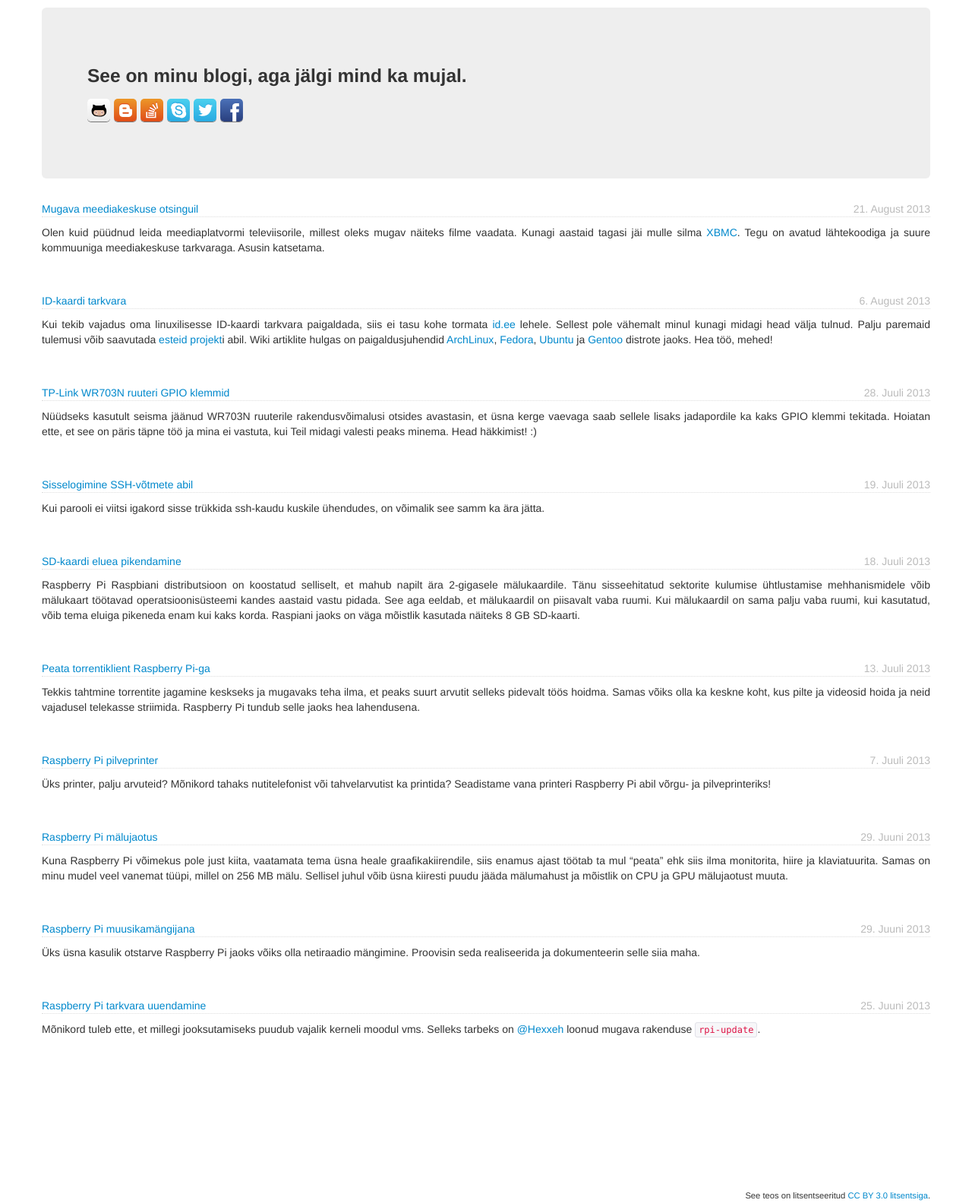
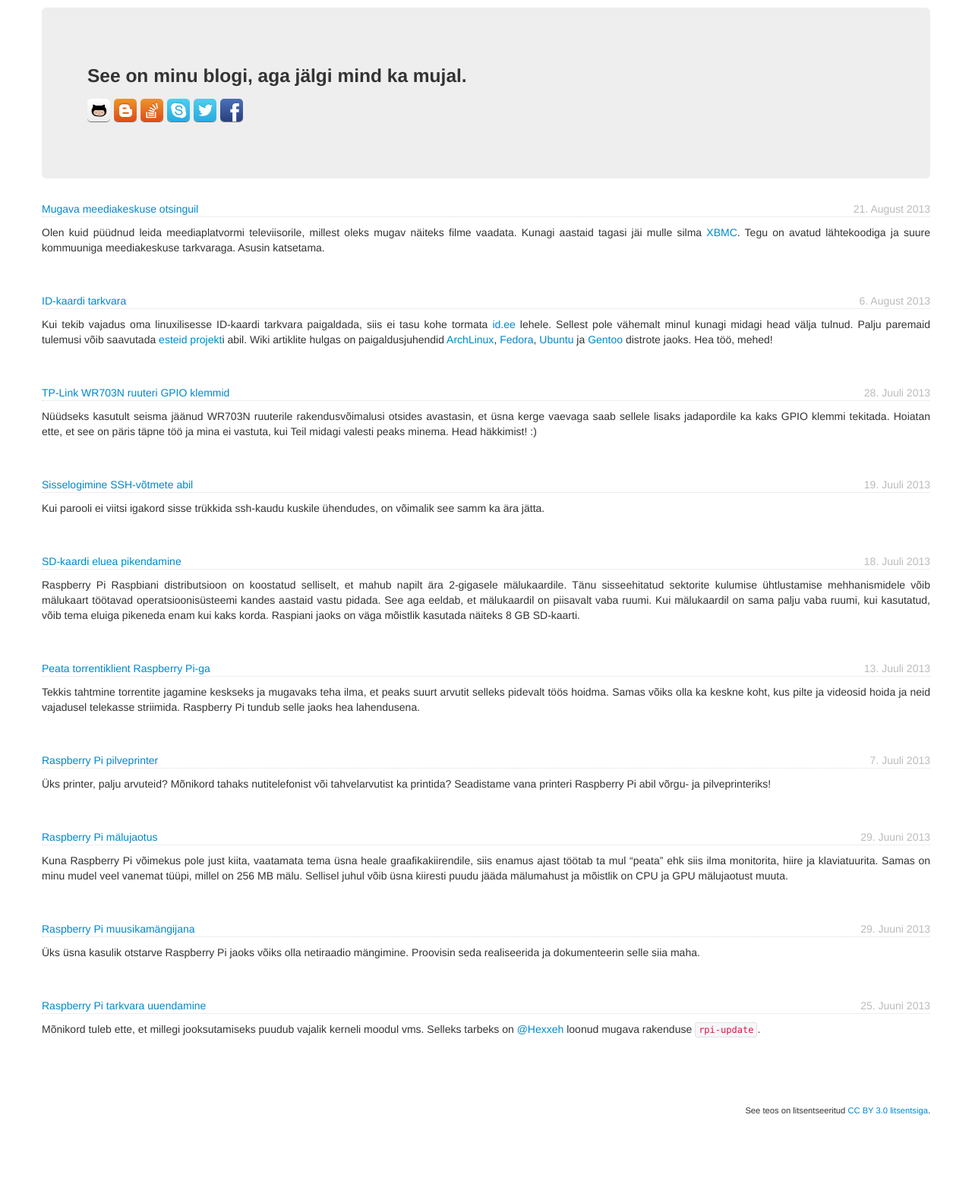
Before and after one commit to Raidok/Raidok.github.io, a Jekyll site: the page built from index.md, in a window 1280 px wide. Shown: the whole page at 76% size. Built offline with Jekyll 4.4.1, drawn with Linux system fonts in a browser that asks for light colours; nearby versions of some CDN libraries; after the commit the page ends 1472 px from its top, so only the background shows below that.

Commit message:
jalus tekitas kerimisriba

```diff
--- a/css/main.css
+++ b/css/main.css
@@ -16,7 +16,7 @@ html, body {
 }
 
 .footer, .push {
-  height: 8em;
+  height: 4em;
 }
 
 .footer {
```
